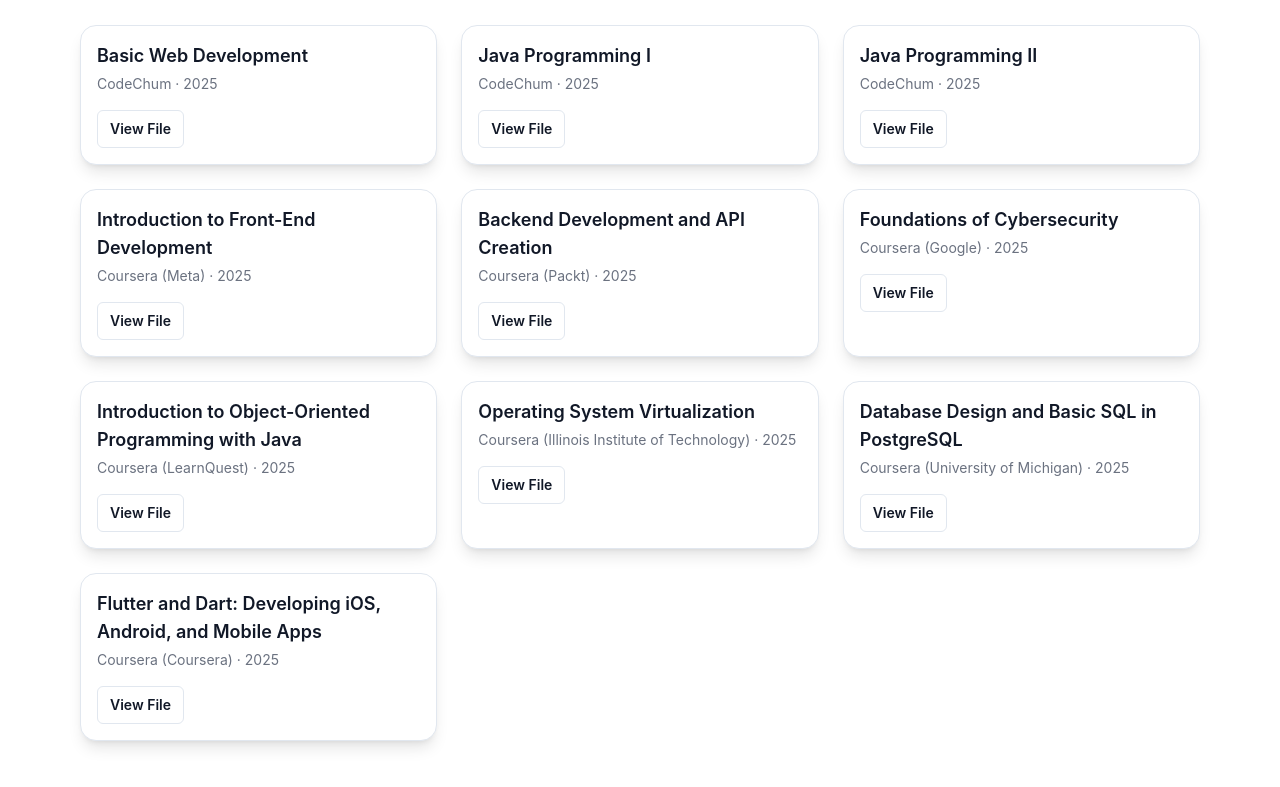
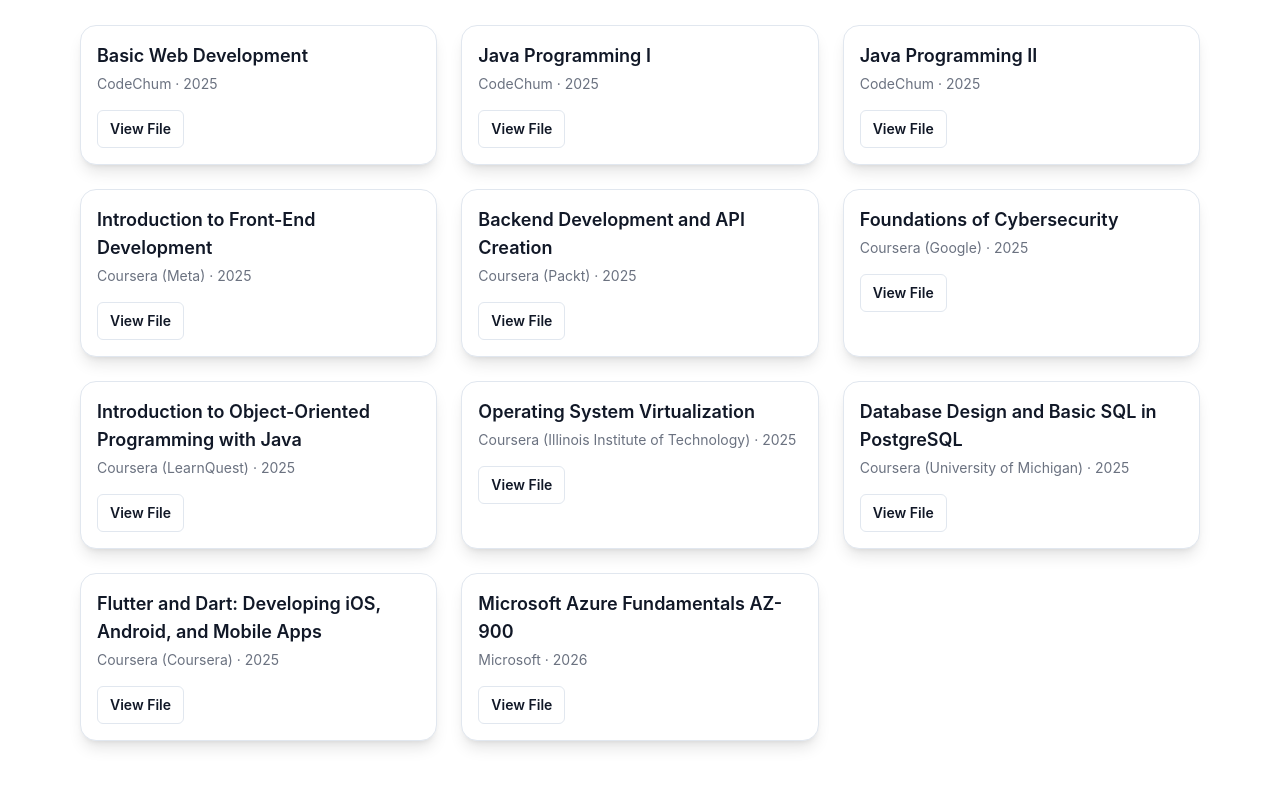
Before and after one commit to ur1el0/Portfolio, a React (Vite) app: page / in a window 1280 px wide. Shown: the part 3909-4696 px from the top of the page. Built offline with nearby package versions, Linux system fonts and the light colour scheme.

Commit message:
feat(certification): added new az-900 certification

```diff
--- a/src/sections/CertificationSection.jsx
+++ b/src/sections/CertificationSection.jsx
@@ -10,6 +10,7 @@
 import courseraPostgres from '../assets/certifications/Coursera-postgres-cert.pdf'
 import webDevCert from '../assets/certifications/WebDevelopment-cert-.pdf'
 import courseraFlutterDart from '../assets/certifications/Coursera-flutter&dart-cert.pdf'
+import az900cert from '../assets/certifications/az900-cert.pdf'
 
 export const CertificationSection = () =>
 {
@@ -24,6 +25,7 @@
         { title: 'Operating System Virtualization ', issuer: 'Coursera (Illinois Institute of Technology)', date: '2025', fileHref: courseraOS },
         { title: 'Database Design and Basic SQL in PostgreSQL', issuer: 'Coursera (University of Michigan)', date: '2025', fileHref: courseraPostgres },
         { title: 'Flutter and Dart: Developing iOS, Android, and Mobile Apps', issuer: 'Coursera (Coursera)', date: '2025', fileHref: courseraFlutterDart },
+        { title: 'Microsoft Azure Fundamentals AZ-900', issuer: 'Microsoft', date: '2026', fileHref: az900cert},
     ]
 
     return (
```
Also changed, not shown: 1 other file (tests, documents, lock files or other folders).
